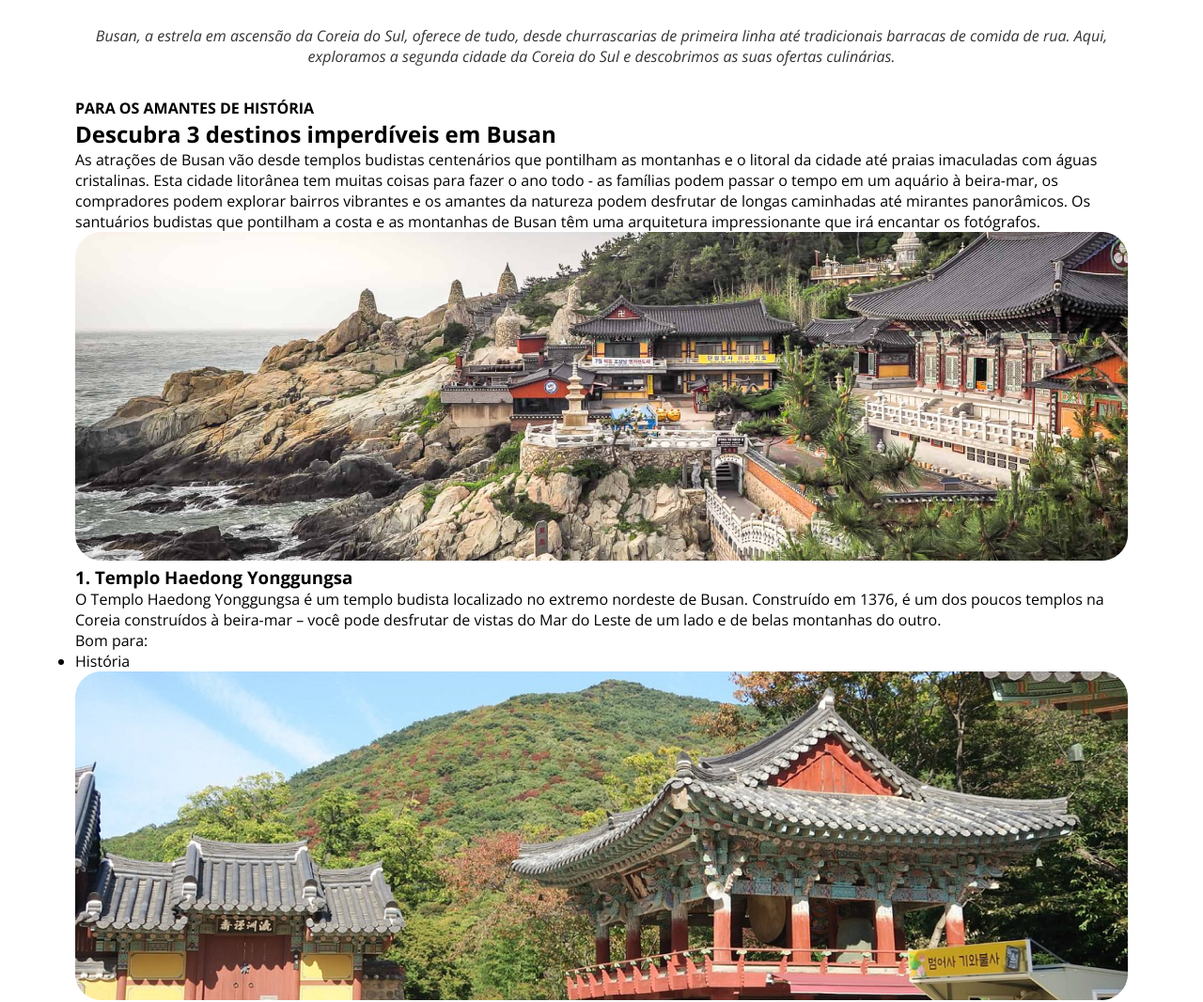
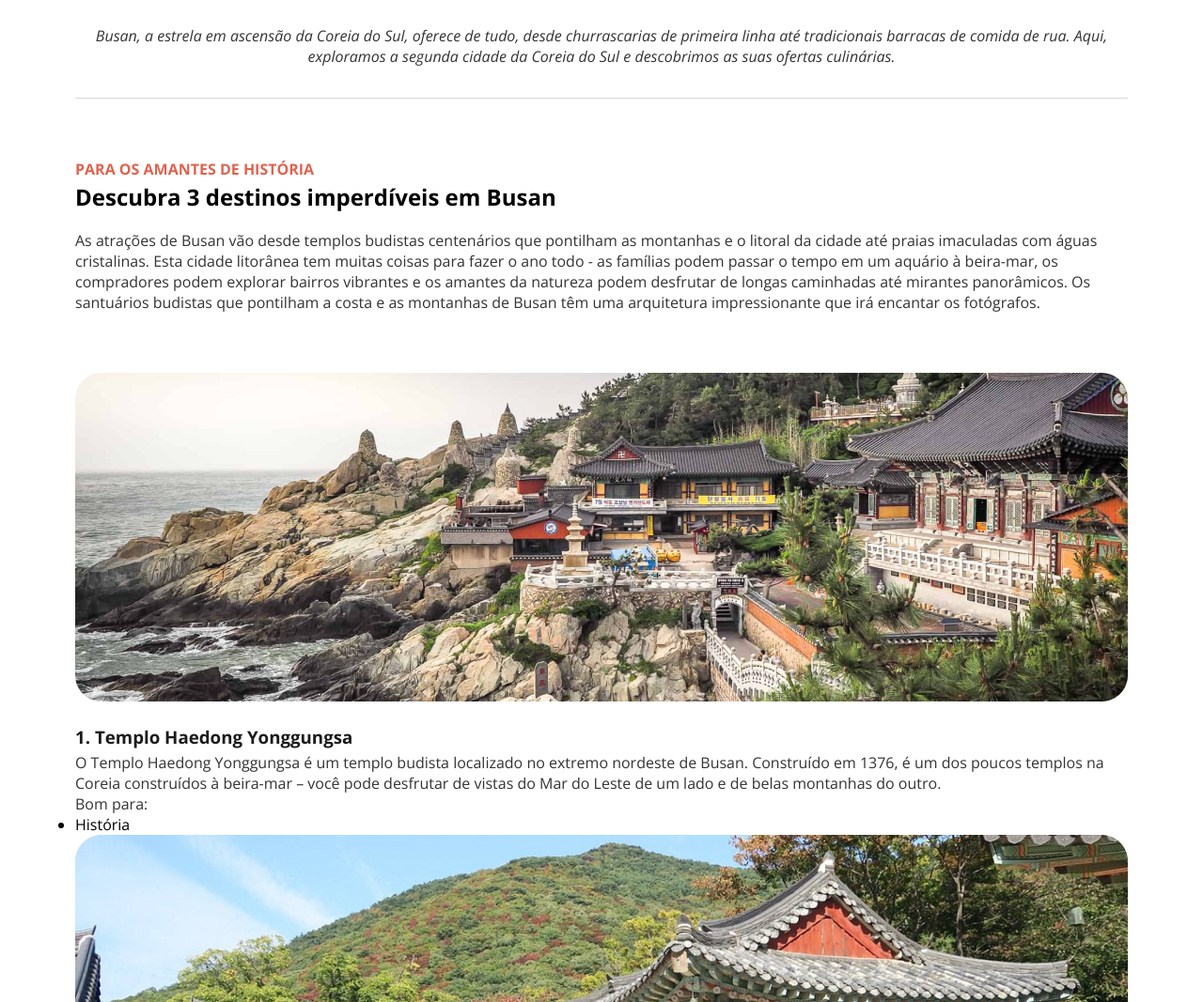
Before and after one commit to igormordaski7/Desafio_pratico---Local_Turistico, a plain HTML site: page index.html in a window 1280 px wide. Shown: the part 869-1936 px from the top of the page at 94% size. Drawn offline with nearby package versions, Linux system fonts and the light colour scheme.

Commit message:
Incluindo novos designers

```diff
--- a/index.html
+++ b/index.html
@@ -31,11 +31,13 @@
             Aqui, exploramos a segunda cidade da Coreia do Sul e descobrimos as suas ofertas culinárias.</p>
     </section>
 
+    <div class="divider"></div>
+
     <section class="content-list">
         <div class="title-list">
-            <h4>PARA OS AMANTES DE HISTÓRIA</h4>
+            <p id="title">PARA OS AMANTES DE HISTÓRIA<p>
             <h2>Descubra 3 destinos imperdíveis em Busan</h2>
-            <p>As atrações de Busan vão desde templos budistas centenários que pontilham as montanhas e o litoral da cidade até praias imaculadas com águas cristalinas. Esta cidade litorânea tem muitas coisas para fazer o ano todo - as famílias podem passar o tempo em um aquário à beira-mar, os compradores podem explorar bairros vibrantes e os amantes da natureza podem desfrutar de longas caminhadas até mirantes panorâmicos.
+            <p id="description-main">As atrações de Busan vão desde templos budistas centenários que pontilham as montanhas e o litoral da cidade até praias imaculadas com águas cristalinas. Esta cidade litorânea tem muitas coisas para fazer o ano todo - as famílias podem passar o tempo em um aquário à beira-mar, os compradores podem explorar bairros vibrantes e os amantes da natureza podem desfrutar de longas caminhadas até mirantes panorâmicos.
                 Os santuários budistas que pontilham a costa e as montanhas de Busan têm uma arquitetura impressionante que irá encantar os fotógrafos.</p>
         </div>
 
--- a/style.css
+++ b/style.css
@@ -37,5 +37,41 @@ h1{
     height: 37px;
     font-style: italic;
     color: #333333;
-    margin-bottom: 40px;
 }
+
+.divider{
+    width: 100%;
+    height: 1px;
+    margin: 40px 0 64px;
+    background-color: #d9d9d9;
+}
+
+#title{
+    height: 22px;
+    font-size: 16px;
+    color: #E1624F;
+    font-weight: bold;
+}
+
+.title-list h2{
+    width: 683px;
+    height: 44px;
+    font-weight: bold;
+    margin: 2px 0 8px;
+}
+
+#description-main{
+    color: #333333;
+    margin-bottom: 64px;
+}
+
+.first-description h3{
+    margin: 20px 0 4px;
+    color: #1B1B1B;
+    font-weight: bold;
+}
+
+.first-description p{
+    color: #333333;
+
+}
```
